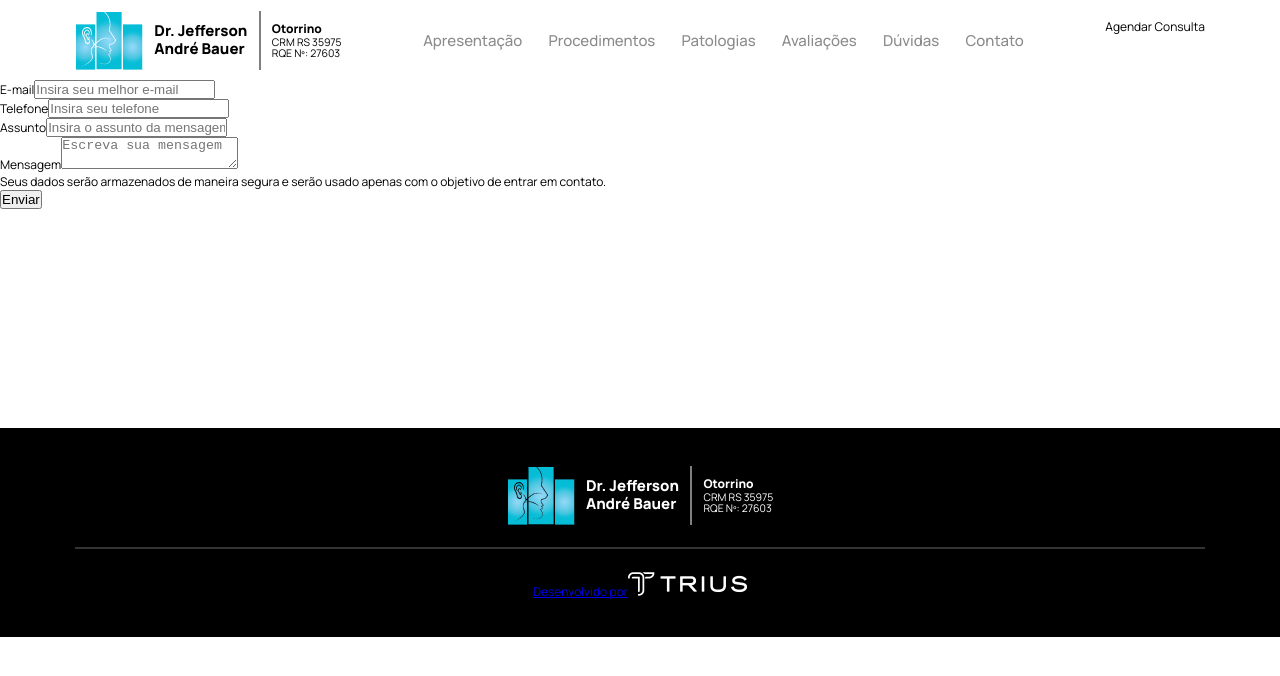
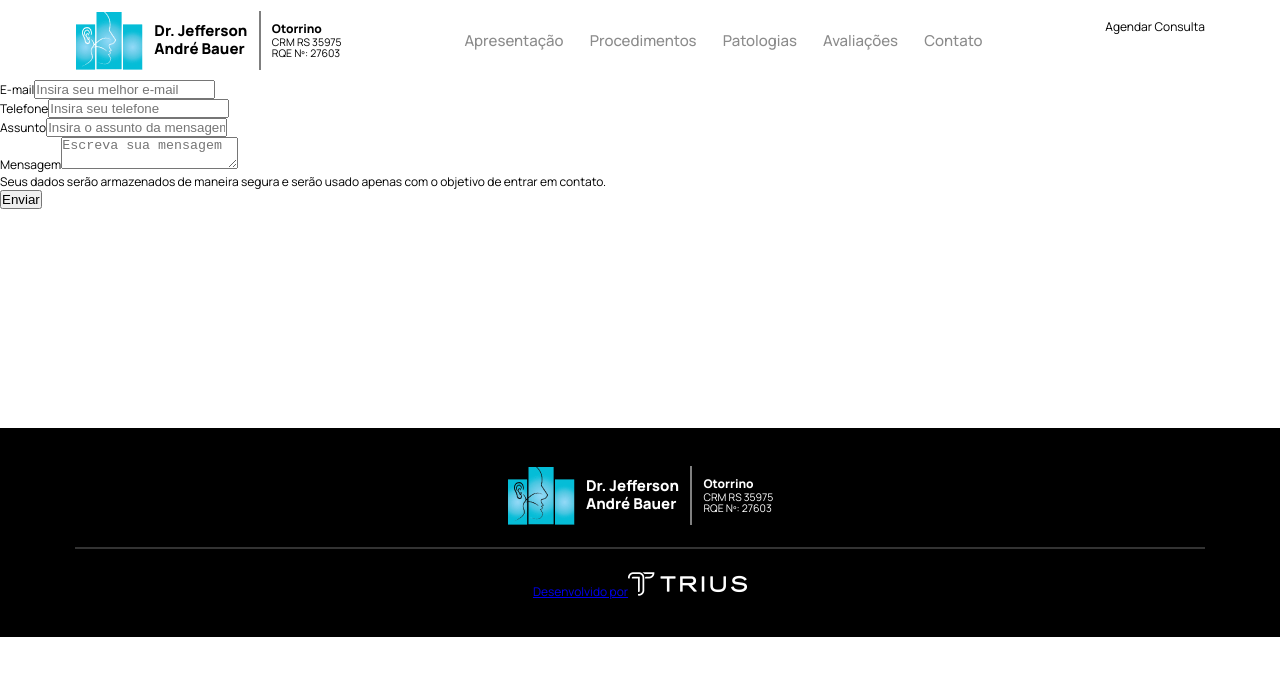
Before and after one commit to agencia-zopa/jefferson-website, a Next.js app: page /contato in a window 1280 px wide. Shown: the top 676 px of the page. Built offline with nearby package versions, Linux system fonts and the light colour scheme.

Commit message:
feat: remove duvidas link from navbar

```diff
--- a/src/components/nav-items/nav-items.component.tsx
+++ b/src/components/nav-items/nav-items.component.tsx
@@ -13,7 +13,6 @@ const navOptions: NavItem[] = [
   { label: 'Procedimentos', path: '/', id: SectionIDs.PROCEDURES },
   { label: 'Patologias', path: '/patologias/' },
   { label: 'Avaliações', path: '/', id: SectionIDs.REVIEWS },
-  { label: 'Dúvidas', path: '/', id: SectionIDs.FAQ },
   { label: 'Contato', path: '/contato' }
 ];
 
```
